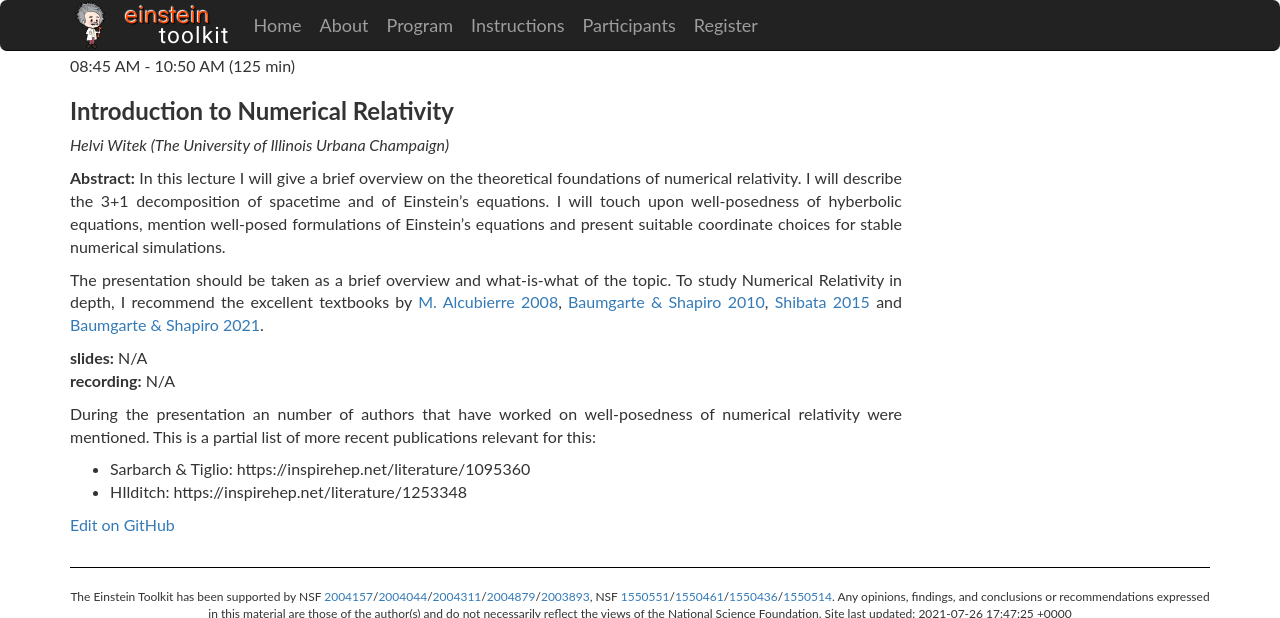
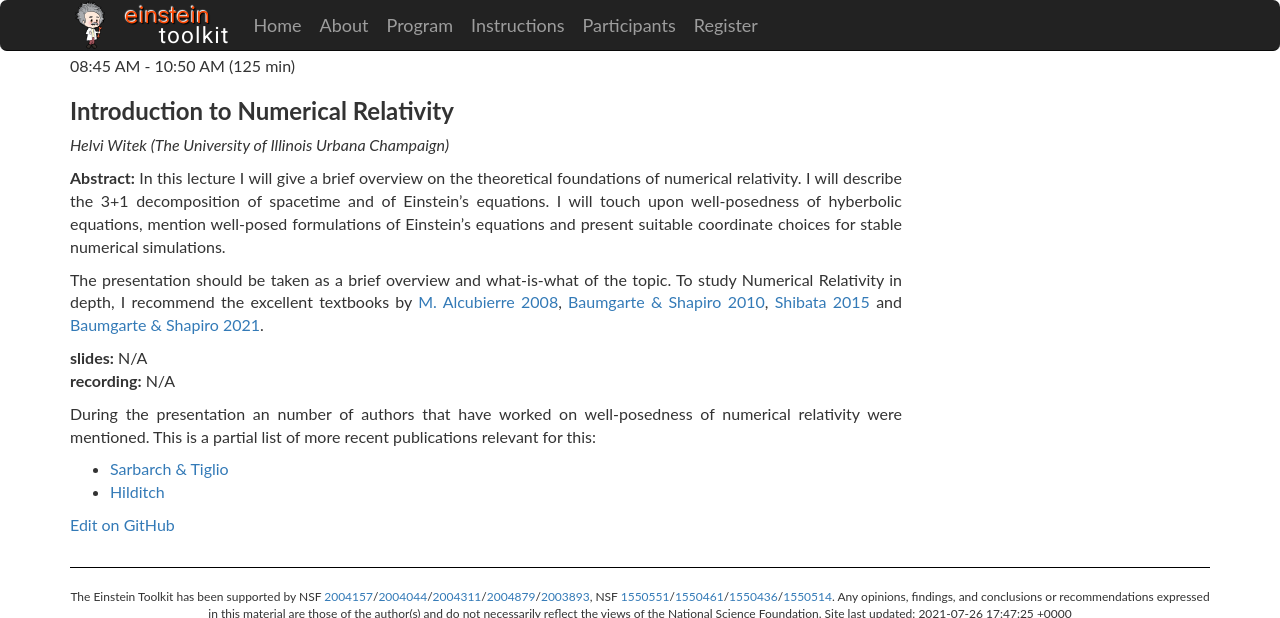
Before and after one commit to EinsteinToolkit/et2021uiuc, a Jekyll site: the page built from _lectures/07-HelviWitek/index.md, in a window 1280 px wide, cut to the strip 0-618 px from the top of the page. Built offline with Jekyll 4.4.1, drawn with Linux system fonts in a browser that asks for light colours.

Commit message:
program: provide actual links for NR references

```diff
--- a/_lectures/07-HelviWitek/index.md
+++ b/_lectures/07-HelviWitek/index.md
@@ -28,8 +28,8 @@ The presentation should be taken as a brief overview and what-is-what of the top
 
 During the presentation an number of authors that have worked on well-posedness of numerical relativity were mentioned. This is a partial list of more recent publications relevant for this:
 
-* Sarbarch & Tiglio: https://inspirehep.net/literature/1095360
-* HIlditch: https://inspirehep.net/literature/1253348
+* [Sarbarch & Tiglio](https://inspirehep.net/literature/1095360)
+* [Hilditch](https://inspirehep.net/literature/1253348)
 
 [Edit on GitHub](https://github.com/EinsteinToolkit/et2021uiuc/edit/master/{{page.path}})
 </div>
```
